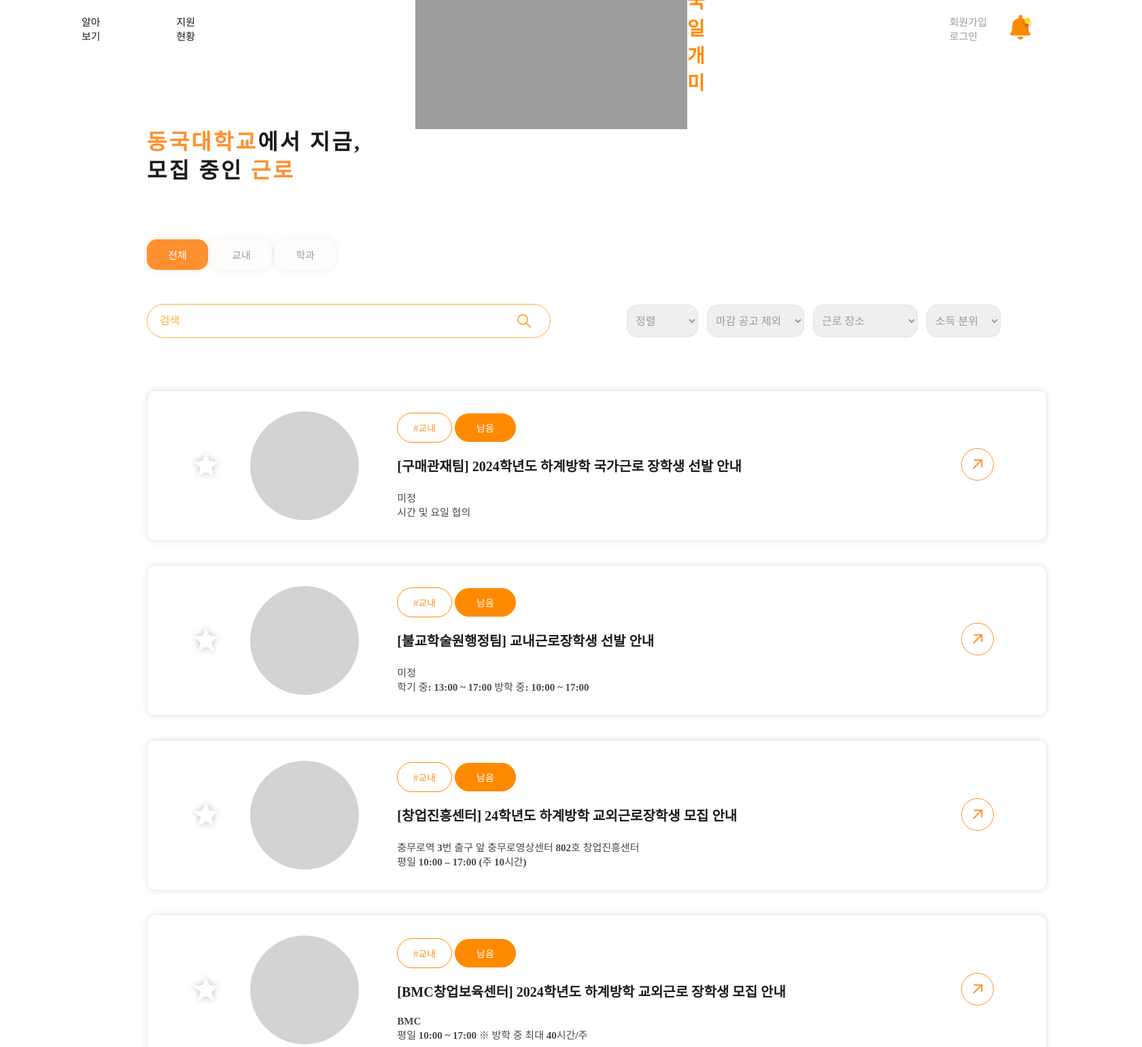
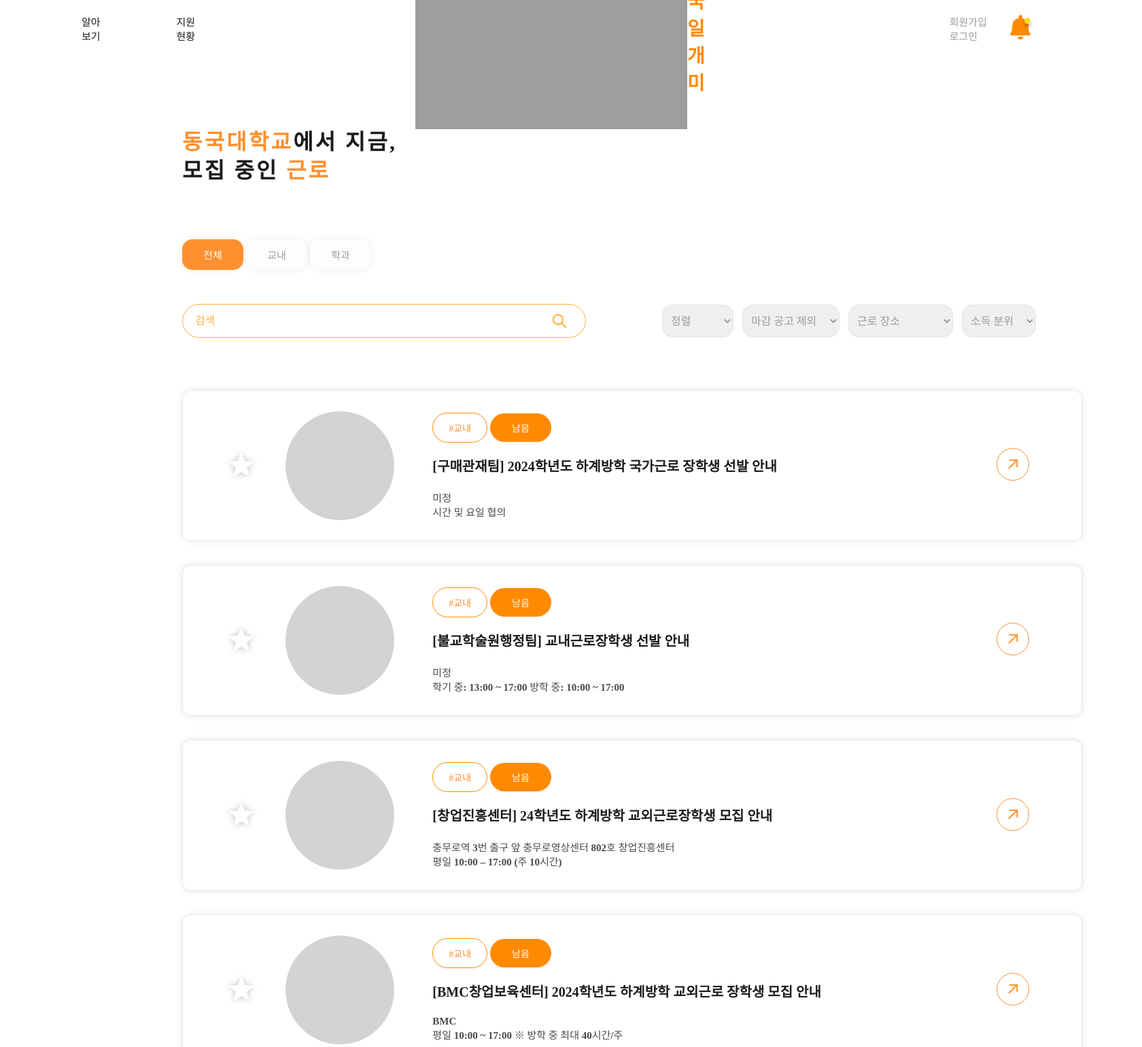
Before and after one commit to LikeLion-at-DGU/2024-simba-6-Mangnanyongs, a Django app: page /mainlistpage/ in a window 1680 px wide. Shown: the top 1540 px of the page at 68% size. Run offline with Django 5.2, Linux system fonts and the light colour scheme; data comes from the database, SQL or seed files in the repository; some libraries are stand-ins or nearby versions; some web fonts are replaced; grey boxes are pictures that could not be loaded.

Commit message:
feat: upstream pull

```diff
--- a/dongguk_working_ant/project/project/static/css/main/mainlistpage.css
+++ b/dongguk_working_ant/project/project/static/css/main/mainlistpage.css
@@ -5,11 +5,11 @@
     display: flex;
     flex-direction: column;
 
-    width: 82.5%;
+    width: 1400px;
+
+    margin-left:260px;
 
     gap: 10px;
-
-    margin-left: 12.5%;
 
     @media (max-width: 1050px) {
         align-items: start;
--- a/dongguk_working_ant/project/project/static/css/shared/footer.css
+++ b/dongguk_working_ant/project/project/static/css/shared/footer.css
@@ -27,8 +27,6 @@
     display: flex;
     justify-content: space-between;
     align-items: center;
-
-
 }
 .footerTextFrame{
     display: flex;
```
